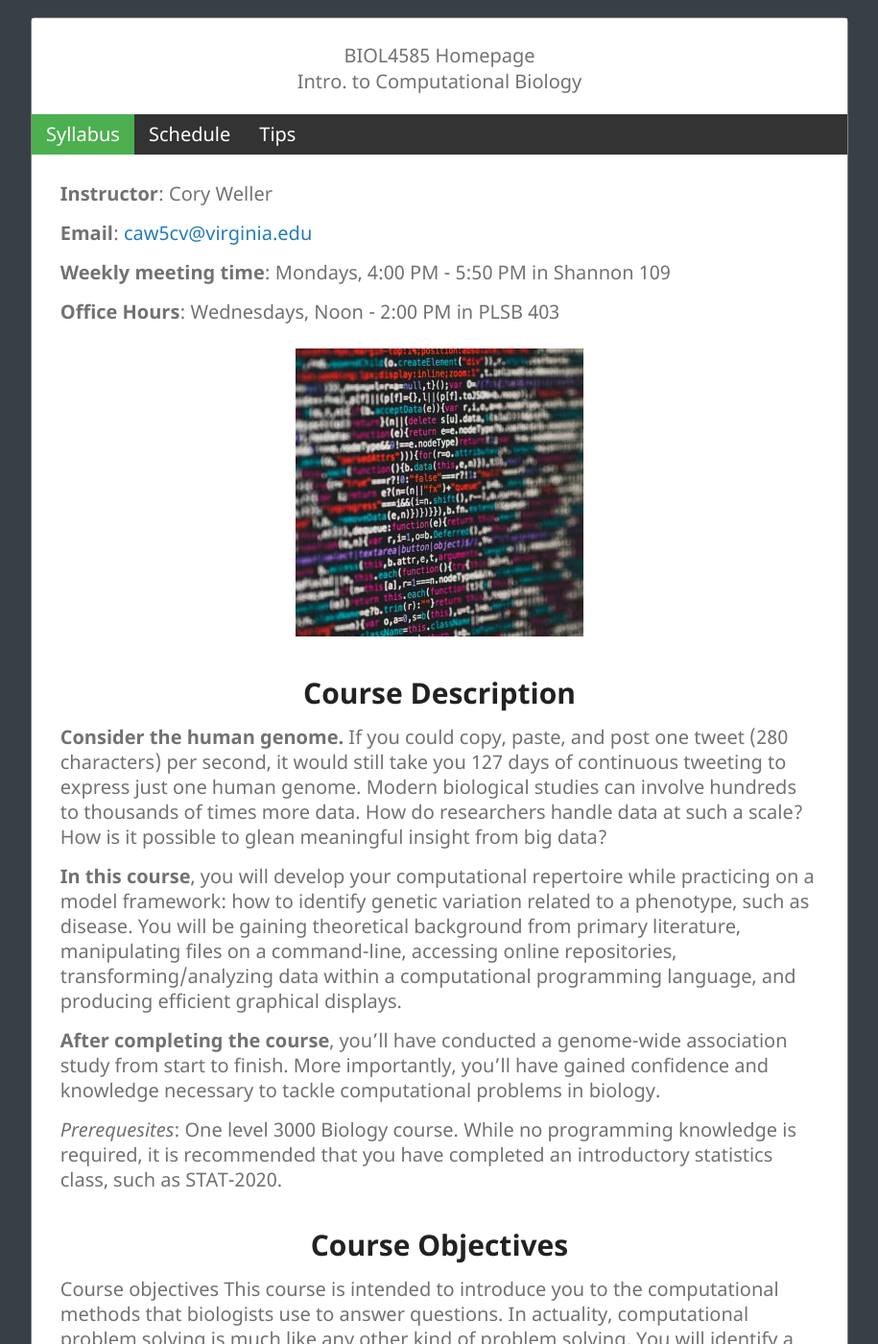
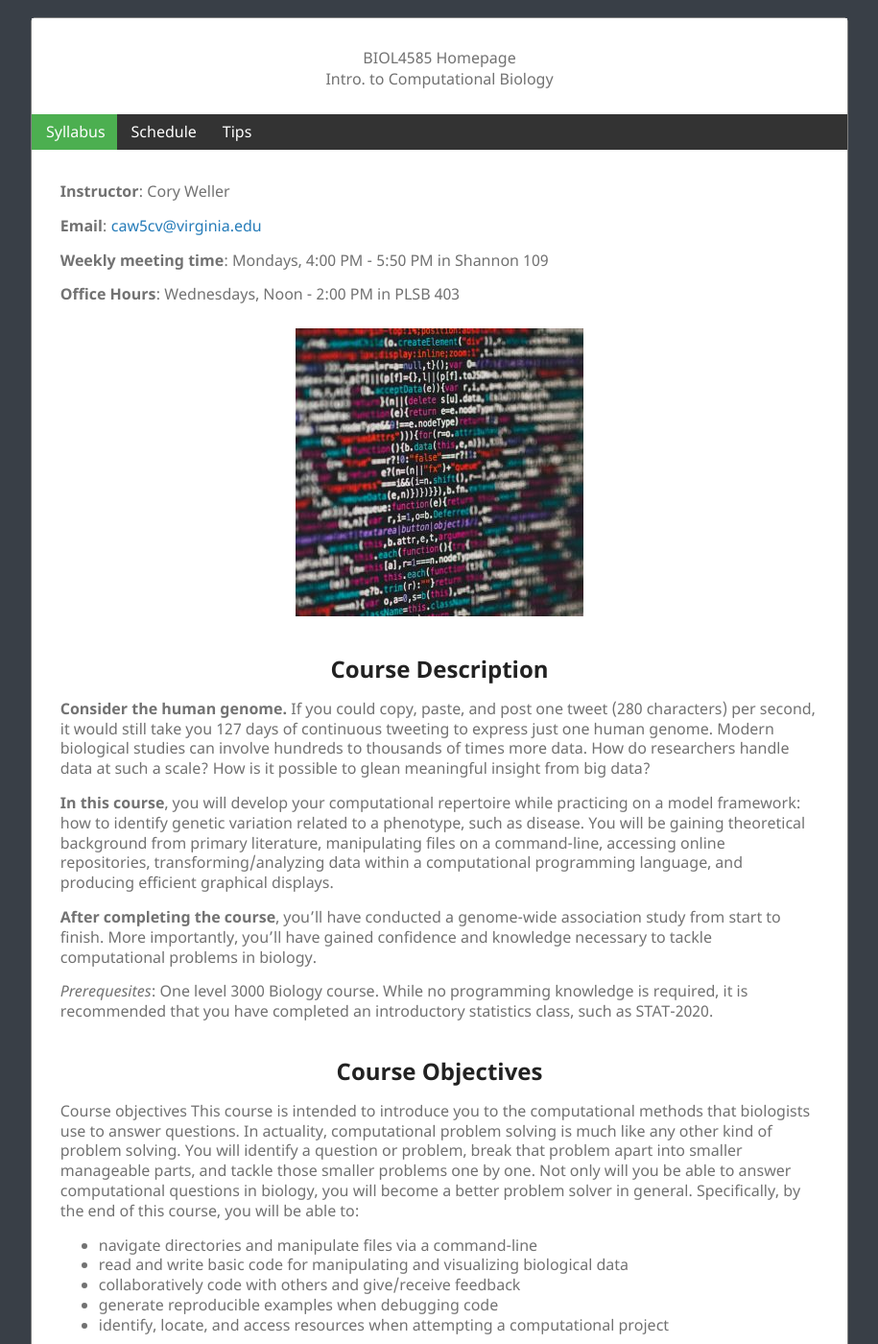
Before and after one commit to cory-weller/BIOL4585, a Jekyll site: the page built from index.md, in a window 1280 px wide and 1400 px high. Shown: the whole window at 96% size, without its empty margins (182-1097 px from the left). Built offline with Jekyll 4.4.1, drawn with Linux system fonts in a browser that asks for light colours.

Commit message:
reduce font size

```diff
--- a/assets/css/style.css
+++ b/assets/css/style.css
@@ -273,19 +273,20 @@
 .highlight {
  background-color:#f8f8f8
 }
+
 body {
  background-color:#fff;
  padding:10px;
  font:14px/1.5 "Noto Sans", "Helvetica Neue", Helvetica, Arial, sans-serif;
  color:#727272;
  font-weight:400;
-  font-size: calc(14px + (18 - 14) * ((100vw - 300px) / (901 - 330)));
+  font-size: calc(12px + (16 - 12) * ((100vw - 300px) / (901 - 330)));
   line-height: calc(1.1em + (1.3 - 1.1) * ((100vw - 300px)/(901 - 330)));
 }
 
 @media (min-width: 901px) {
 body {
-    font-size:20px;
+    font-size:16px;
     line-height:1.3em
 }
 }
@@ -455,7 +456,7 @@ hr {
   float:left;
   color: white;
   padding-left: 15px;
-  padding-right: 15px;
+  padding-right: 12px;
   padding-top:8px;
   padding-bottom:8px;
   text-decoration: none;
```
